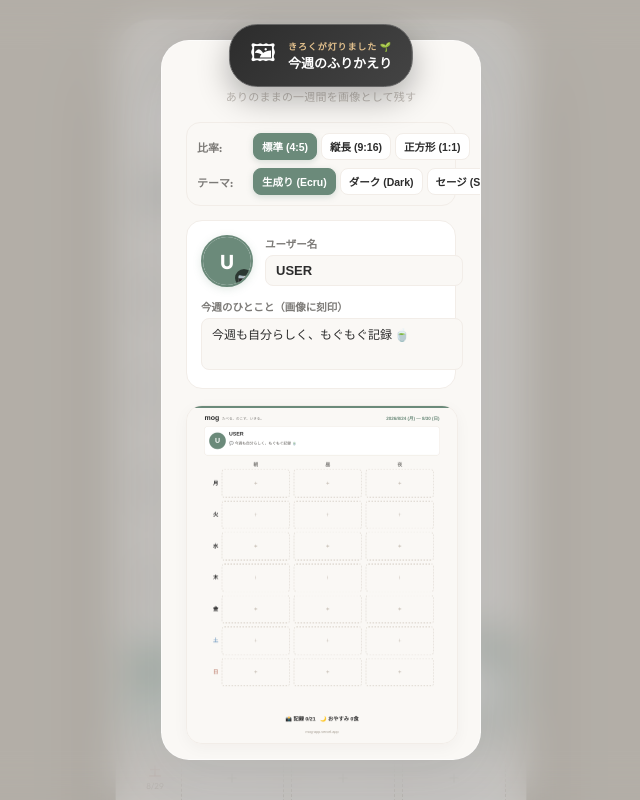
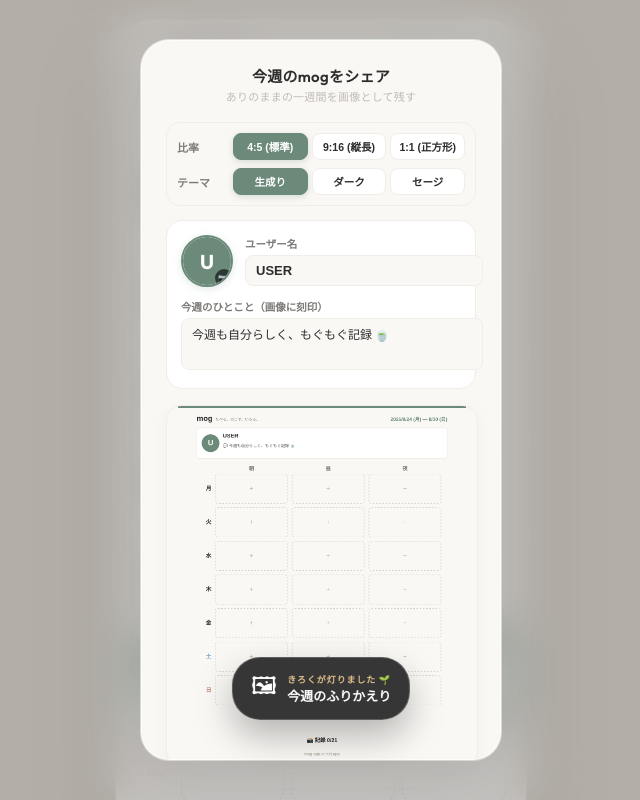
Before and after one commit to srtxx/baenai, a React (Vite) app: page / in a window 1280 px wide. Both pictures are taken after a click on the button 809 px from the left and 63 px from the top of the page. Shown: the top 800 px of the page, without its empty margins (319-959 px from the left). Built offline with nearby package versions, Linux system fonts and the light colour scheme.

Commit message:
style: polish UI layout, improve grid uniformity, and add inline meal editing

```diff
--- a/src/App.css
+++ b/src/App.css
@@ -298,19 +298,28 @@
 }
 
 /* Meal Cell Styling */
-.meal-cell-empty {
-  flex: 1;
+.meal-cell-empty,
+.meal-cell-filled,
+.meal-cell-emoji,
+.meal-cell-rested,
+.meal-cell-skipped {
+  flex: 1 1 0;
+  min-width: 0;
   height: clamp(66px, 9.5vh, 78px);
   margin: 0 3.5px;
   border-radius: 13px;
+  position: relative;
+  box-sizing: border-box;
+  transition: all 0.25s cubic-bezier(0.16, 1, 0.3, 1);
+}
+
+.meal-cell-empty {
   border: 0.5px dashed #D6D1CA;
   background-color: rgba(255, 255, 255, 0.3);
   display: flex;
   align-items: center;
   justify-content: center;
   cursor: pointer;
-  position: relative;
-  transition: all 0.25s cubic-bezier(0.16, 1, 0.3, 1);
 }
 
 .meal-cell-empty.today {
@@ -354,6 +363,7 @@
   padding: 1px 3.5px;
   letter-spacing: 0.05em;
   line-height: 1.1;
+  z-index: 2;
 }
 
 .meal-cell-empty:hover {
@@ -378,17 +388,14 @@
 }
 
 .meal-cell-filled {
-  flex: 1;
-  height: clamp(66px, 9.5vh, 78px);
-  margin: 0 3.5px;
-  border-radius: 13px;
   overflow: hidden;
-  position: relative;
-  flex-shrink: 0;
   box-shadow: 0 4px 16px rgba(40, 38, 35, 0.02);
   cursor: pointer;
-  transition: all 0.25s cubic-bezier(0.16, 1, 0.3, 1);
   border: 1px solid rgba(255, 255, 255, 0.5);
+  display: flex;
+  align-items: center;
+  justify-content: center;
+  background-color: var(--white);
 }
 
 .meal-cell-filled:hover {
@@ -409,10 +416,6 @@
 
 /* Meal Cell Skipped State */
 .meal-cell-skipped {
-  flex: 1;
-  height: clamp(66px, 9.5vh, 78px);
-  margin: 0 3.5px;
-  border-radius: 13px;
   background-color: #F0ECE6;
   background-image: repeating-linear-gradient(
     45deg,
@@ -427,7 +430,6 @@
   cursor: pointer;
   box-shadow: inset 0 2px 4px rgba(0, 0, 0, 0.01);
   border: 0.5px solid var(--border);
-  transition: all 0.25s cubic-bezier(0.16, 1, 0.3, 1);
 }
 
 .meal-cell-skipped:hover {
@@ -446,6 +448,45 @@
   font-family: 'Outfit', sans-serif;
   color: var(--text-light);
   letter-spacing: 0.15em;
+}
+
+/* Meal Cell: Rested (おやすみ) */
+.meal-cell-rested {
+  background-color: #F0ECE6;
+  border: 1px solid var(--border);
+  display: flex;
+  align-items: center;
+  justify-content: center;
+  cursor: pointer;
+}
+
+.meal-cell-rested:hover {
+  background-color: #E8E2DA;
+}
+
+.rested-mark {
+  font-size: 13px;
+  color: #B5ACA2;
+  letter-spacing: 0.06em;
+}
+
+/* Meal Cell: Quick Emoji */
+.meal-cell-emoji {
+  background-color: var(--white);
+  border: 1px solid var(--border);
+  display: flex;
+  align-items: center;
+  justify-content: center;
+  cursor: pointer;
+}
+
+.meal-cell-emoji:hover {
+  border-color: var(--accent);
+}
+
+.cell-emoji-char {
+  font-size: 22px;
+  line-height: 1;
 }
 
 .cell-indicator-dot {
@@ -567,15 +608,45 @@
 }
 
 .modal-content {
-  width: 320px;
+  width: 100%;
+  max-width: 360px;
+  max-height: 88vh;
+  overflow-y: auto;
+  overscroll-behavior: contain;
   background-color: var(--bg);
   border-radius: 28px;
   padding: 24px;
-  box-shadow: 0 20px 60px rgba(40, 38, 35, 0.08);
-  border: 1px solid rgba(255, 255, 255, 0.6);
+  box-shadow: 0 20px 60px rgba(40, 38, 35, 0.12), 0 0 0 1px rgba(255, 255, 255, 0.6);
+  border: 1px solid rgba(255, 255, 255, 0.7);
   text-align: center;
   animation: scaleUp 0.3s cubic-bezier(0.16, 1, 0.3, 1) forwards;
   box-sizing: border-box;
+}
+
+/* Custom Slim Scrollbar for Modals & Containers */
+.modal-content::-webkit-scrollbar,
+.achievement-grid::-webkit-scrollbar,
+.notification-scroll-area::-webkit-scrollbar {
+  width: 5px;
+}
+
+.modal-content::-webkit-scrollbar-track,
+.achievement-grid::-webkit-scrollbar-track,
+.notification-scroll-area::-webkit-scrollbar-track {
+  background: transparent;
+}
+
+.modal-content::-webkit-scrollbar-thumb,
+.achievement-grid::-webkit-scrollbar-thumb,
+.notification-scroll-area::-webkit-scrollbar-thumb {
+  background: rgba(107, 138, 122, 0.25);
+  border-radius: 10px;
+}
+
+.modal-content::-webkit-scrollbar-thumb:hover,
+.achievement-grid::-webkit-scrollbar-thumb:hover,
+.notification-scroll-area::-webkit-scrollbar-thumb:hover {
+  background: rgba(107, 138, 122, 0.5);
 }
 
 @keyframes fadeIn {
@@ -657,6 +728,42 @@
   flex-direction: column;
   align-items: stretch;
   margin-bottom: 14px;
+}
+
+.emoji-picker-row {
+  display: flex;
+  gap: 6px;
+  justify-content: flex-start;
+  overflow-x: auto;
+  padding-bottom: 2px;
+}
+
+.btn-emoji-select {
+  width: 38px;
+  height: 38px;
+  border-radius: 12px;
+  border: 1px solid var(--border);
+  background-color: var(--white);
+  font-size: 18px;
+  display: flex;
+  align-items: center;
+  justify-content: center;
+  cursor: pointer;
+  transition: all 0.2s cubic-bezier(0.16, 1, 0.3, 1);
+  flex-shrink: 0;
+}
+
+.btn-emoji-select:hover {
+  border-color: var(--accent);
+  background-color: var(--accent-faint);
+  transform: translateY(-1px);
+}
+
+.btn-emoji-select.active {
+  border-color: var(--accent);
+  background-color: var(--accent-faint);
+  box-shadow: 0 0 0 2px var(--accent);
+  transform: scale(1.05);
 }
 
 .modal-input-label {
@@ -876,6 +983,28 @@
 }
 
 .btn-action-restore:active {
+  transform: scale(0.98);
+}
+
+.btn-edit-meal {
+  width: 100%;
+  padding: 12px 0;
+  border-radius: 12px;
+  border: 1px solid var(--accent-border);
+  background-color: var(--accent-faint);
+  color: var(--accent);
+  font-size: 12px;
+  font-weight: 600;
+  cursor: pointer;
+  transition: all 0.2s ease;
+}
+
+.btn-edit-meal:hover {
+  background-color: var(--accent);
+  color: var(--white);
+}
+
+.btn-edit-meal:active {
   transform: scale(0.98);
 }
 
@@ -2244,21 +2373,37 @@
 /* Achievements Modal & Popups */
 .achievement-unlocked-banner {
   position: fixed;
-  top: 24px;
+  bottom: 80px;
   left: 50%;
   transform: translateX(-50%);
-  background: linear-gradient(135deg, #2C2C2C 0%, #444444 100%);
+  background: rgba(44, 44, 44, 0.95);
+  backdrop-filter: blur(16px);
+  -webkit-backdrop-filter: blur(16px);
   color: #fff;
-  border: 1px solid #666;
+  border: 1px solid rgba(255, 255, 255, 0.2);
   border-radius: 28px;
-  padding: 10px 20px;
-  display: flex;
-  align-items: center;
-  gap: 12px;
-  box-shadow: 0 12px 32px rgba(0, 0, 0, 0.3);
+  padding: 10px 18px;
+  display: flex;
+  align-items: center;
+  gap: 10px;
+  box-shadow: 0 16px 36px rgba(0, 0, 0, 0.28);
   z-index: 9999;
   cursor: pointer;
-  animation: toastFadeIn 0.4s ease;
+  animation: bannerSlideUp 0.4s cubic-bezier(0.16, 1, 0.3, 1);
+  white-space: nowrap;
+  max-width: 90%;
+  box-sizing: border-box;
+}
+
+@keyframes bannerSlideUp {
+  from {
+    opacity: 0;
+    transform: translate(-50%, 20px) scale(0.95);
+  }
+  to {
+    opacity: 1;
+    transform: translate(-50%, 0) scale(1);
+  }
 }
 
 .unlocked-badge-icon {
@@ -2571,54 +2716,7 @@
   opacity: 0.85;
 }
 
-/* Meal Cell: Rested (おやすみ) */
-.meal-cell-rested {
-  width: 100%;
-  height: 100%;
-  min-height: 52px;
-  background-color: #F0ECE6;
-  border: 1px solid var(--border);
-  border-radius: 14px;
-  display: flex;
-  align-items: center;
-  justify-content: center;
-  cursor: pointer;
-  transition: all 0.2s ease;
-}
-
-.meal-cell-rested:hover {
-  background-color: #E8E2DA;
-}
-
-.rested-mark {
-  font-size: 12px;
-  color: #B5ACA2;
-  letter-spacing: 0.06em;
-}
-
-/* Meal Cell: Quick Emoji */
-.meal-cell-emoji {
-  width: 100%;
-  height: 100%;
-  min-height: 52px;
-  background-color: var(--white);
-  border: 1px solid var(--border);
-  border-radius: 14px;
-  display: flex;
-  align-items: center;
-  justify-content: center;
-  cursor: pointer;
-  position: relative;
-  transition: all 0.2s ease;
-}
-
-.meal-cell-emoji:hover {
-  border-color: var(--accent);
-}
-
-.cell-emoji-char {
-  font-size: 22px;
-}
+
 
 /* Quick Actions Box in AddMealModal */
 .quick-actions-box {
--- a/src/App.tsx
+++ b/src/App.tsx
@@ -295,6 +295,7 @@ export default function App(): React.JSX.Element {
           meal={selectedMeal}
           onClose={() => setActiveModal(null)}
           onDelete={deleteMeal}
+          onSave={saveMeal}
         />
       )}
 
--- a/src/components/AddMealModal.tsx
+++ b/src/components/AddMealModal.tsx
@@ -136,6 +136,25 @@ export default function AddMealModal({ di, mi, onClose, onSave }: AddMealModalPr
           )}
         </div>
 
+        {/* 写真がない場合のアイコン選択 */}
+        {!image && (
+          <div className="modal-input-group" style={{ marginBottom: "12px" }}>
+            <label className="modal-input-label">アイコン</label>
+            <div className="emoji-picker-row">
+              {["🍚", "🥐", "🍙", "🥗", "🍜", "☕️", "🍰"].map((em) => (
+                <button
+                  key={em}
+                  type="button"
+                  onClick={() => setQuickEmoji(em)}
+                  className={`btn-emoji-select ${quickEmoji === em ? "active" : ""}`}
+                >
+                  {em}
+                </button>
+              ))}
+            </div>
+          </div>
+        )}
+
         {/* メモ入力 */}
         <div className="modal-input-group">
           <label className="modal-input-label">ひとこと（なくてもOK）</label>
--- a/src/components/FriendsView.tsx
+++ b/src/components/FriendsView.tsx
@@ -18,9 +18,9 @@ interface FriendsViewProps {
 export default function FriendsView({
   friends,
   encouragements = [],
-  currentDayIndex,
-  currentMealIndex,
-  myFriendCode,
+  currentDayIndex: _currentDayIndex,
+  currentMealIndex: _currentMealIndex,
+  myFriendCode: _myFriendCode,
   onOpenAddFriend,
   onOpenNotifications,
   onSendEncouragement,
--- a/src/components/MealDetailModal.tsx
+++ b/src/components/MealDetailModal.tsx
@@ -1,4 +1,4 @@
-import React from "react";
+import React, { useState } from "react";
 import { photoUrl } from "../utils/helpers";
 import { DAYS, MEAL_LABELS } from "../constants";
 import { DayIndex, MealIndex, Meal } from "../types";
@@ -9,17 +9,37 @@ interface MealDetailModalProps {
   meal: Meal;
   onClose: () => void;
   onDelete: (di: DayIndex, mi: MealIndex) => void;
+  onSave?: (di: DayIndex, mi: MealIndex, mealData: Meal) => void;
 }
 
-export default function MealDetailModal({ di, mi, meal, onClose, onDelete }: MealDetailModalProps): React.JSX.Element {
+export default function MealDetailModal({
+  di,
+  mi,
+  meal,
+  onClose,
+  onDelete,
+  onSave,
+}: MealDetailModalProps): React.JSX.Element {
   const mealLabel = MEAL_LABELS[mi] || "ごはん";
+
+  const [isEditing, setIsEditing] = useState(false);
+  const [note, setNote] = useState<string>(
+    meal && "note" in meal && meal.note ? meal.note : ""
+  );
+  const [selectedTags, setSelectedTags] = useState<string[]>(
+    meal && "tags" in meal && meal.tags ? meal.tags : []
+  );
+
+  const tagsList = ["自炊", "外食", "コンビニ", "テイクアウト"] as const;
 
   if (!meal) {
     return (
       <div className="modal-overlay" onClick={onClose}>
         <div className="modal-content" onClick={(e) => e.stopPropagation()}>
           <div className="modal-title">記録がありません</div>
-          <button onClick={onClose} className="btn-close">閉じる</button>
+          <button onClick={onClose} className="btn-cancel" style={{ marginTop: "16px" }}>
+            閉じる
+          </button>
         </div>
       </div>
     );
@@ -38,7 +58,7 @@ export default function MealDetailModal({ di, mi, meal, onClose, onDelete }: Mea
             この食事はおやすみしました 🌙
           </div>
 
-          <div className="btn-group-vertical">
+          <div className="btn-group-vertical" style={{ marginTop: "16px" }}>
             <button
               onClick={() => {
                 onDelete(di, mi);
@@ -48,10 +68,7 @@ export default function MealDetailModal({ di, mi, meal, onClose, onDelete }: Mea
             >
               記録をし直す
             </button>
-            <button
-              onClick={onClose}
-              className="btn-close"
-            >
+            <button onClick={onClose} className="btn-cancel">
               閉じる
             </button>
           </div>
@@ -71,15 +88,31 @@ export default function MealDetailModal({ di, mi, meal, onClose, onDelete }: Mea
   const hasNote = "note" in meal && meal.note;
   const hasTags = "tags" in meal && meal.tags && meal.tags.length > 0;
 
+  const handleTagToggle = (tag: string) => {
+    setSelectedTags((prev) =>
+      prev.includes(tag) ? prev.filter((t) => t !== tag) : [...prev, tag]
+    );
+  };
+
+  const handleSaveEdit = () => {
+    if (onSave) {
+      onSave(di, mi, {
+        image: "image" in meal ? meal.image : undefined,
+        quickEmoji: "quickEmoji" in meal ? meal.quickEmoji : undefined,
+        note: note.trim() || undefined,
+        tags: selectedTags.length > 0 ? selectedTags : undefined,
+      });
+    }
+    setIsEditing(false);
+  };
+
   return (
     <div className="modal-overlay" onClick={onClose}>
       <div className="modal-content" onClick={(e) => e.stopPropagation()}>
         <div className="modal-title">
           {DAYS[di]}曜日 — {mealLabel}
         </div>
-        <div className="modal-subtitle-detail">
-          もぐの記録
-        </div>
+        <div className="modal-subtitle-detail">もぐの記録</div>
 
         {/* Meal Photo or Emoji */}
         {imgSrc ? (
@@ -92,23 +125,84 @@ export default function MealDetailModal({ di, mi, meal, onClose, onDelete }: Mea
           </div>
         ) : null}
 
-        {/* メモ・タグ表示 */}
-        {(hasNote || hasTags) && (
+        {/* 編集モード */}
+        {isEditing ? (
+          <div className="detail-edit-form" style={{ marginTop: "14px", textAlign: "left" }}>
+            <div className="modal-input-group">
+              <label className="modal-input-label">ひとこと（メモ）</label>
+              <textarea
+                value={note}
+                onChange={(e) => setNote(e.target.value)}
+                placeholder="メニューや感想など"
+                className="modal-textarea"
+                rows={2}
+              />
+            </div>
+
+            <div className="modal-input-group">
+              <label className="modal-input-label">カテゴリー</label>
+              <div className="tag-chips">
+                {tagsList.map((tag) => (
+                  <button
+                    key={tag}
+                    type="button"
+                    className={`tag-chip ${selectedTags.includes(tag) ? "active" : ""}`}
+                    onClick={() => handleTagToggle(tag)}
+                  >
+                    {tag}
+                  </button>
+                ))}
+              </div>
+            </div>
+
+            <div className="btn-group" style={{ marginTop: "16px" }}>
+              <button
+                type="button"
+                onClick={() => setIsEditing(false)}
+                className="btn-cancel"
+              >
+                キャンセル
+              </button>
+              <button
+                type="button"
+                onClick={handleSaveEdit}
+                className="btn-save active"
+              >
+                保存する
+              </button>
+            </div>
+          </div>
+        ) : (
+          /* 閲覧モード */
+          <>
+            {(hasNote || hasTags) ? (
               <div className="detail-meta-box">
                 {hasNote && <div className="detail-notes">{meal.note}</div>}
                 {hasTags && meal.tags && (
                   <div className="detail-tags">
-                {meal.tags.map(tag => (
-                  <span key={tag} className="detail-tag-badge">{tag}</span>
+                    {meal.tags.map((tag) => (
+                      <span key={tag} className="detail-tag-badge">
+                        {tag}
+                      </span>
                     ))}
                   </div>
                 )}
               </div>
-        )}
+            ) : null}
 
             {/* Action Buttons */}
-        <div className="btn-group-vertical">
+            <div className="btn-group-vertical" style={{ marginTop: "16px" }}>
+              {onSave && (
                 <button
+                  type="button"
+                  onClick={() => setIsEditing(true)}
+                  className="btn-edit-meal"
+                >
+                  ✏️ メモやタグを編集する
+                </button>
+              )}
+              <button
+                type="button"
                 onClick={() => {
                   onDelete(di, mi);
                   onClose();
@@ -117,13 +211,12 @@ export default function MealDetailModal({ di, mi, meal, onClose, onDelete }: Mea
               >
                 この記録を取り消す
               </button>
-          <button
-            onClick={onClose}
-            className="btn-close"
-          >
+              <button type="button" onClick={onClose} className="btn-cancel">
                 閉じる
               </button>
             </div>
+          </>
+        )}
       </div>
     </div>
   );
--- a/src/components/ShareModal.tsx
+++ b/src/components/ShareModal.tsx
@@ -123,29 +123,35 @@ export default function ShareModal({
         {/* Ratio & Theme Selectors */}
         <div className="share-controls-row">
           <div className="share-control-group">
-            <span className="share-control-label">比率:</span>
+            <span className="share-control-label">比率</span>
             <div className="share-pill-selector">
-              {(["4:5", "9:16", "1:1"] as const).map((r) => (
+              {(
+                [
+                  { id: "4:5", label: "4:5 (標準)" },
+                  { id: "9:16", label: "9:16 (縦長)" },
+                  { id: "1:1", label: "1:1 (正方形)" },
+                ] as const
+              ).map((r) => (
                 <button
-                  key={r}
+                  key={r.id}
                   type="button"
-                  onClick={() => setRatio(r)}
-                  className={`share-pill-btn ${ratio === r ? "active" : ""}`}
+                  onClick={() => setRatio(r.id)}
+                  className={`share-pill-btn ${ratio === r.id ? "active" : ""}`}
                 >
-                  {r === "4:5" ? "標準 (4:5)" : r === "9:16" ? "縦長 (9:16)" : "正方形 (1:1)"}
+                  {r.label}
                 </button>
               ))}
             </div>
           </div>
 
           <div className="share-control-group" style={{ marginTop: "8px" }}>
-            <span className="share-control-label">テーマ:</span>
+            <span className="share-control-label">テーマ</span>
             <div className="share-pill-selector">
               {(
                 [
-                  { id: "ecru", label: "生成り (Ecru)" },
-                  { id: "dark", label: "ダーク (Dark)" },
-                  { id: "sage", label: "セージ (Sage)" },
+                  { id: "ecru", label: "生成り" },
+                  { id: "dark", label: "ダーク" },
+                  { id: "sage", label: "セージ" },
                 ] as const
               ).map((t) => (
                 <button
--- a/src/hooks/useSocial.ts
+++ b/src/hooks/useSocial.ts
@@ -10,7 +10,6 @@ import {
   generateFriendCode
 } from "../lib/socialStorage";
 import { useProfile } from "./useProfile";
-import { ENCOURAGE_MESSAGES } from "../constants";
 
 export function useSocial() {
   const { profile, updateProfile } = useProfile();
--- a/src/utils/shareImageGenerator.ts
+++ b/src/utils/shareImageGenerator.ts
@@ -363,15 +363,21 @@ export async function generateShareImage(
     })
   );
 
+  const statsParts = [
+    `📸 記録 ${stats.photoCount}/${stats.totalSlots}`,
+    stats.skipCount > 0 ? `🌙 おやすみ ${stats.skipCount}食` : "",
+    cookCount > 0 ? `🍳 自炊 ${cookCount}食` : "",
+    outCount > 0 ? `🍽️ 外食 ${outCount}食` : "",
+    convCount > 0 ? `🏪 コンビニ ${convCount}食` : "",
+  ].filter(Boolean);
+
   const statsY = HEIGHT - (ratio === "9:16" ? 140 : 90);
   ctx.fillStyle = colors.textMain;
-  ctx.font = "bold 21px sans-serif";
+  ctx.font = "bold 20px sans-serif";
   ctx.textAlign = "center";
   ctx.textBaseline = "alphabetic";
   ctx.fillText(
-    `📸 記録 ${stats.photoCount}/${stats.totalSlots}   🌙 おやすみ ${stats.skipCount}食${
-      cookCount > 0 ? `   🍳 自炊 ${cookCount}食` : ""
-    }`,
+    statsParts.join("   "),
     WIDTH / 2,
     statsY
   );
```
Also changed, not shown: src/components/FriendGridModal.tsx (+15 -1 lines). Lines whose indentation alone changed are shown as unchanged.
